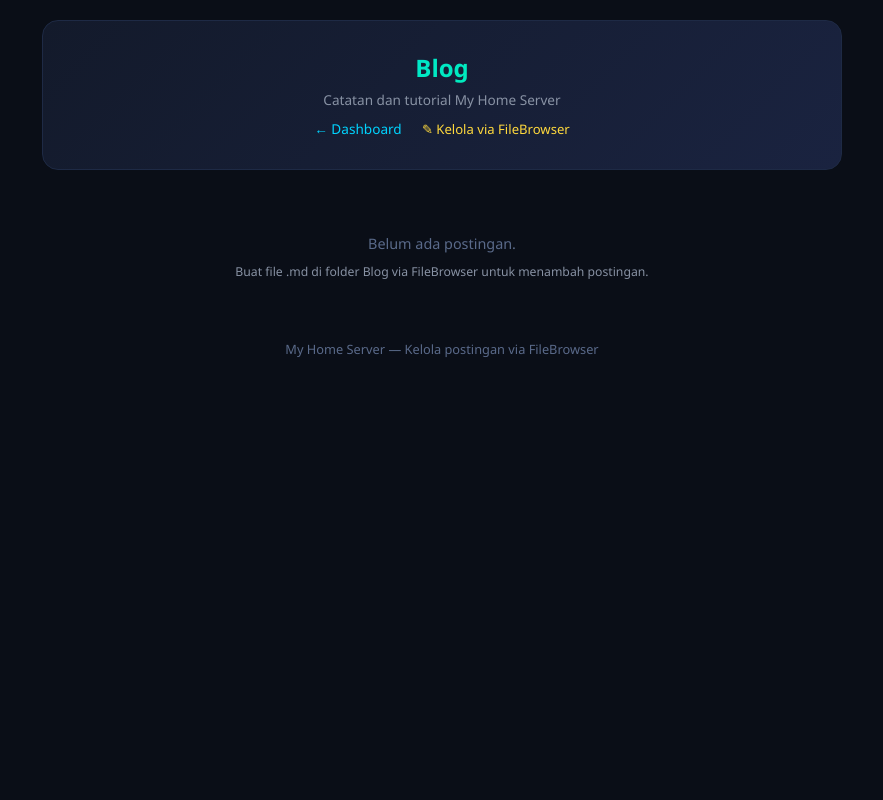
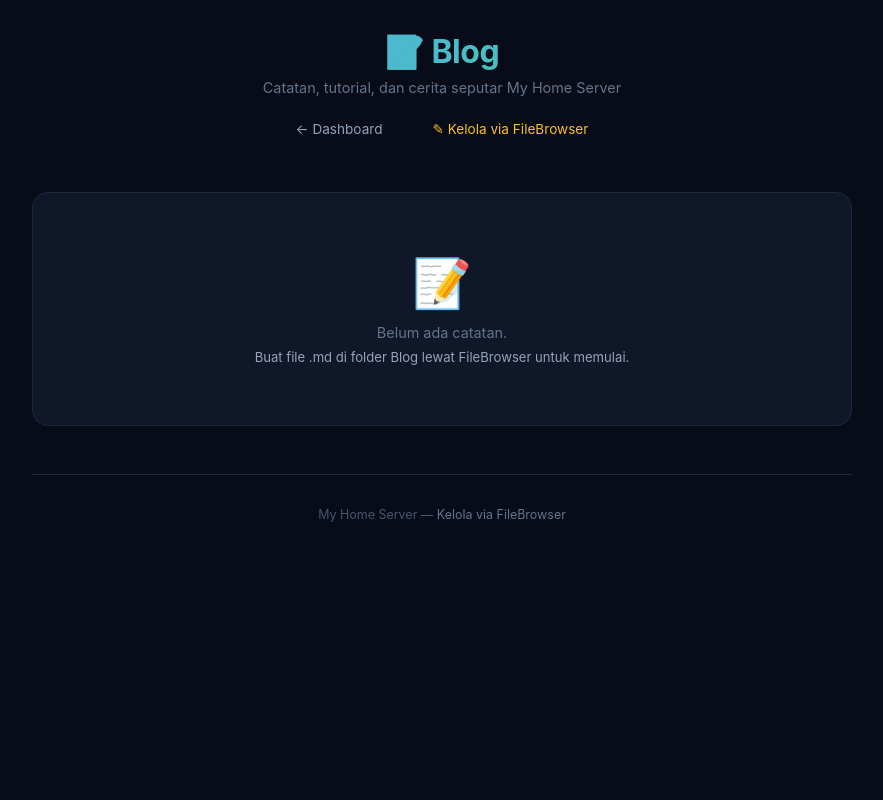
Before and after one commit to budijoi/homeserverv2, a Flask app: page /blog in a window 1280 px wide. Shown: the whole page, without its empty margins (198-1081 px from the left). Run offline with Flask 2, Linux system fonts and the light colour scheme.

Commit message:
edit blog

```diff
--- a/dashboard/app.py
+++ b/dashboard/app.py
@@ -212,7 +212,7 @@ def parse_post(filepath):
             title = line[2:].strip()
             body = '\n'.join(lines[i+1:])
             break
-    html = markdown.markdown(body, extensions=['fenced_code', 'codehilite'])
+    html = markdown.markdown(body, extensions=['fenced_code'])
     return {'title': title, 'html': html, 'slug': os.path.splitext(os.path.basename(filepath))[0]}
 
 def get_posts():
@@ -221,7 +221,10 @@ def get_posts():
     for fp in sorted(glob.glob(pattern), key=os.path.getmtime, reverse=True):
         p = parse_post(fp)
         if p:
-            p['date'] = time.strftime('%d %B %Y', time.localtime(os.path.getmtime(fp)))
+            mtime = os.path.getmtime(fp)
+            p['date'] = time.strftime('%d %B %Y', time.localtime(mtime))
+            words = len(p['html'].split())
+            p['read_time'] = max(1, round(words / 200))
             posts.append(p)
     return posts
 
@@ -237,7 +240,9 @@ def blog_post(slug):
     p = parse_post(fp)
     if not p:
         abort(404)
-    p['date'] = time.strftime('%d %B %Y', time.localtime(os.path.getmtime(fp)))
+    mtime = os.path.getmtime(fp)
+    p['date'] = time.strftime('%d %B %Y', time.localtime(mtime))
+    p['read_time'] = max(1, round(len(p['html'].split()) / 200))
     return render_template('blog_post.html', post=p)
 
 if __name__ == '__main__':
--- a/dashboard/templates/blog.html
+++ b/dashboard/templates/blog.html
@@ -6,54 +6,75 @@
 <title>Blog - My Home Server</title>
 <style>
 *{margin:0;padding:0;box-sizing:border-box}
-body{font-family:'Segoe UI',system-ui,sans-serif;background:#0a0e17;color:#e0e6ed;padding:20px}
-.container{max-width:800px;margin:0 auto}
-.header{text-align:center;padding:30px 20px;background:linear-gradient(135deg,#131a2b,#1a2340);border-radius:16px;margin-bottom:24px;border:1px solid #1e2a45}
-.header h1{font-size:1.5em;background:linear-gradient(135deg,#00d4ff,#00ff88);-webkit-background-clip:text;-webkit-text-fill-color:transparent;background-clip:text}
-.header .sub{color:#8892a4;font-size:.85em;margin-top:6px}
-.nav-link{display:inline-block;margin-top:10px;color:#00d4ff;text-decoration:none;font-size:.85em}
-.nav-link:hover{color:#00ff88}
-.manage-link{display:inline-block;margin-left:16px;color:#ffd93d;text-decoration:none;font-size:.82em}
-.manage-link:hover{color:#ffed7a}
-.post{background:#131a2b;border-radius:14px;padding:24px;margin-bottom:16px;border:1px solid #1e2a45;transition:border-color .2s}
-.post:hover{border-color:#00d4ff}
-.post h2{font-size:1.15em;margin-bottom:6px}
-.post h2 a{color:#00d4ff;text-decoration:none}
-.post h2 a:hover{color:#00ff88}
-.post .date{font-size:.78em;color:#5a6a8a;margin-bottom:8px}
-.post p{font-size:.9em;line-height:1.7;color:#c0c8d6}
-.empty{text-align:center;color:#5a6a8a;padding:40px;font-size:.9em}
-.empty .tip{color:#8892a4;margin-top:10px;font-size:.85em}
-.footer{text-align:center;padding:20px;color:#5a6a8a;font-size:.8em}
-@media(max-width:600px){body{padding:12px}.header{padding:20px 14px}.header h1{font-size:1.2em}.post{padding:16px}}
+body{font-family:'Inter','Segoe UI',system-ui,-apple-system,sans-serif;background:#080c18;color:#e2e8f0;min-height:100vh}
+.container{max-width:860px;margin:0 auto;padding:32px 20px}
+header{text-align:center;margin-bottom:48px}
+header h1{font-size:2rem;font-weight:700;letter-spacing:-.5px;background:linear-gradient(135deg,#60a5fa,#34d399);-webkit-background-clip:text;-webkit-text-fill-color:transparent;background-clip:text}
+header .sub{color:#64748b;font-size:.9rem;margin-top:8px}
+header nav{margin-top:18px;display:flex;justify-content:center;gap:20px;flex-wrap:wrap}
+header nav a{color:#94a3b8;text-decoration:none;font-size:.85rem;padding:6px 14px;border-radius:8px;transition:all .2s;border:1px solid transparent}
+header nav a:hover{color:#60a5fa;border-color:#1e293b;background:#0f1729}
+header nav a.manage{color:#fbbf24}
+header nav a.manage:hover{color:#fcd34d;border-color:#1e293b}
+.posts{display:flex;flex-direction:column;gap:16px}
+.post-card{background:linear-gradient(145deg,#0f1729,#0a0f1e);border-radius:16px;padding:28px;border:1px solid #1e293b;transition:all .3s;cursor:pointer;position:relative;overflow:hidden}
+.post-card::before{content:'';position:absolute;top:0;left:0;right:0;height:2px;background:linear-gradient(90deg,transparent,#60a5fa,#34d399,transparent);opacity:0;transition:opacity .3s}
+.post-card:hover{transform:translateY(-3px);border-color:#334155;box-shadow:0 12px 40px rgba(96,165,250,.06)}
+.post-card:hover::before{opacity:1}
+.post-card .meta{display:flex;align-items:center;gap:12px;margin-bottom:12px;font-size:.78rem;color:#64748b}
+.post-card .meta .date{display:flex;align-items:center;gap:4px}
+.post-card .meta .read-time{display:flex;align-items:center;gap:4px}
+.post-card h2{font-size:1.15rem;font-weight:600;margin-bottom:10px;line-height:1.4}
+.post-card h2 a{color:#e2e8f0;text-decoration:none;transition:color .2s}
+.post-card h2 a:hover{color:#60a5fa}
+.post-card .excerpt{color:#94a3b8;font-size:.88rem;line-height:1.7}
+.post-card .excerpt p{display:inline}
+.empty{text-align:center;padding:60px 20px;background:#0f1729;border-radius:16px;border:1px solid #1e293b}
+.empty .icon{font-size:3rem;margin-bottom:12px}
+.empty p{color:#64748b;font-size:.9rem}
+.empty .tip{color:#94a3b8;font-size:.82rem;margin-top:8px}
+footer{text-align:center;padding:32px 20px 16px;color:#475569;font-size:.78rem;border-top:1px solid #1e293b;margin-top:48px}
+footer a{color:#64748b;text-decoration:none}
+footer a:hover{color:#60a5fa}
+@media(max-width:640px){.container{padding:20px 14px}header h1{font-size:1.5rem}.post-card{padding:20px}.post-card h2{font-size:1rem}}
 </style>
 </head>
 <body>
 <div class="container">
-<div class="header">
-<h1>Blog</h1>
-<div class="sub">Catatan dan tutorial My Home Server</div>
-<a class="nav-link" href="/">&larr; Dashboard</a>
-<a class="manage-link" id="manage-link" href="#" target="_blank">&#9998; Kelola via FileBrowser</a>
+<header>
+<h1>&#128221; Blog</h1>
+<div class="sub">Catatan, tutorial, dan cerita seputar My Home Server</div>
+<nav>
+<a href="/">&#8592; Dashboard</a>
+<a class="manage" id="manage-link" href="#" target="_blank">&#9998; Kelola via FileBrowser</a>
+</nav>
+</header>
+{% if posts %}
+<div class="posts">
+{% for p in posts %}
+<article class="post-card" onclick="location.href='/blog/{{ p.slug }}'">
+<div class="meta">
+<span class="date">&#128197; {{ p.date }}</span>
+<span class="read-time">&#128337; {{ p.read_time }} menit</span>
 </div>
-{% if posts %}
-{% for p in posts %}
-<div class="post">
 <h2><a href="/blog/{{ p.slug }}">{{ p.title }}</a></h2>
-<div class="date">{{ p.date }}</div>
-{{ p.html|safe|truncate(300) }}
+<div class="excerpt">{{ p.html|striptags|truncate(250) }}</div>
+</article>
+{% endfor %}
 </div>
-{% endfor %}
 {% else %}
 <div class="empty">
-Belum ada postingan.
-<div class="tip">Buat file .md di folder Blog via FileBrowser untuk menambah postingan.</div>
+<div class="icon">&#128221;</div>
+<p>Belum ada catatan.</p>
+<div class="tip">Buat file .md di folder Blog lewat FileBrowser untuk memulai.</div>
 </div>
 {% endif %}
-<div class="footer"><p>My Home Server &mdash; Kelola postingan via FileBrowser</p></div>
+<footer>
+<p>My Home Server &mdash; <a href="#" id="manage-link-footer">Kelola via FileBrowser</a></p>
+</footer>
 </div>
 <script>
-(function(){var h=window.location.hostname||'localhost';document.getElementById('manage-link').href='http://'+h+':8081/Blog'})();
+(function(){var h=window.location.hostname||'localhost';var u='http://'+h+':8081/Blog';document.getElementById('manage-link').href=u;var f=document.getElementById('manage-link-footer');if(f)f.href=u})();
 </script>
 </body>
 </html>
```
Also changed, not shown: dashboard/templates/blog_post.html (+45 -28 lines).
